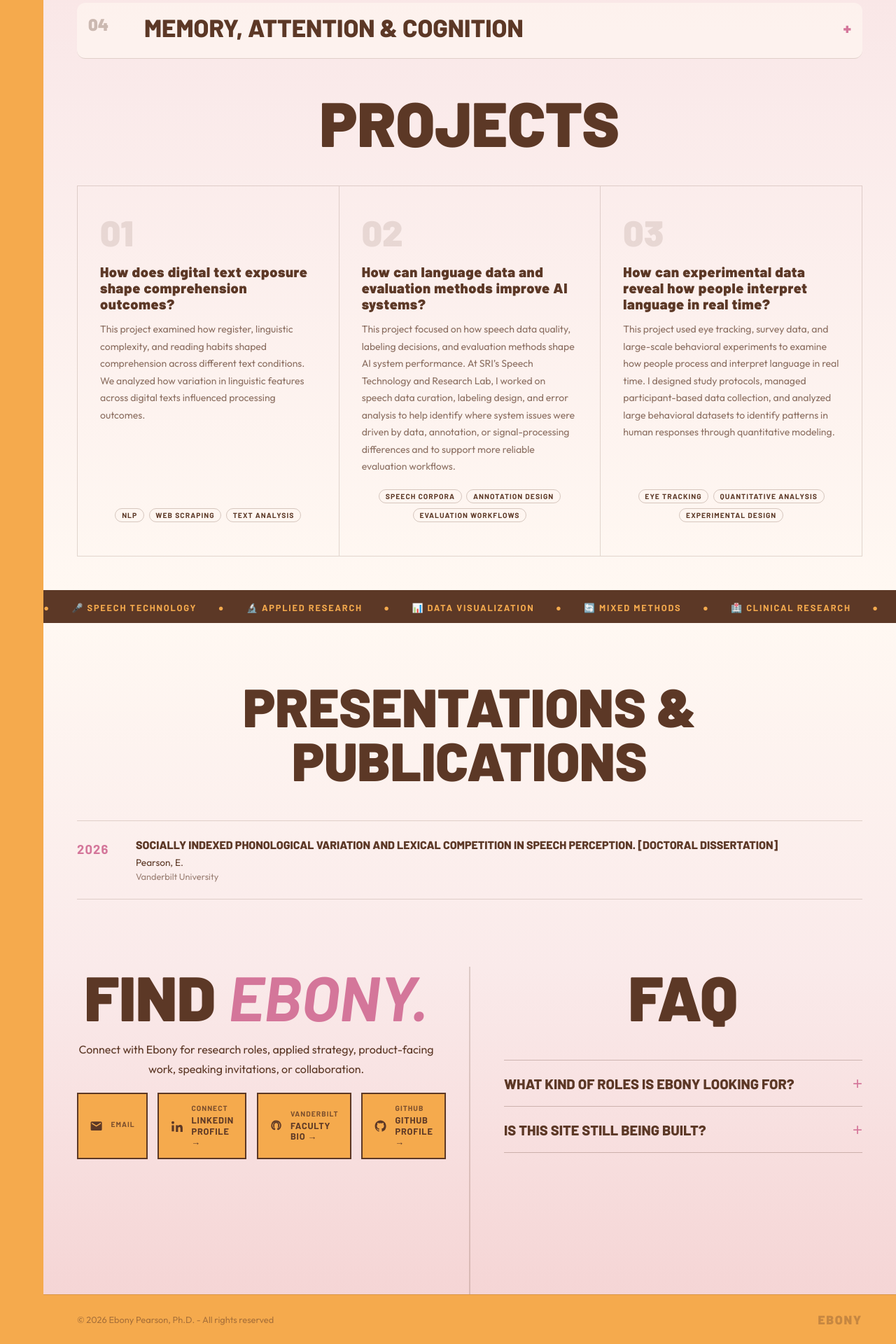
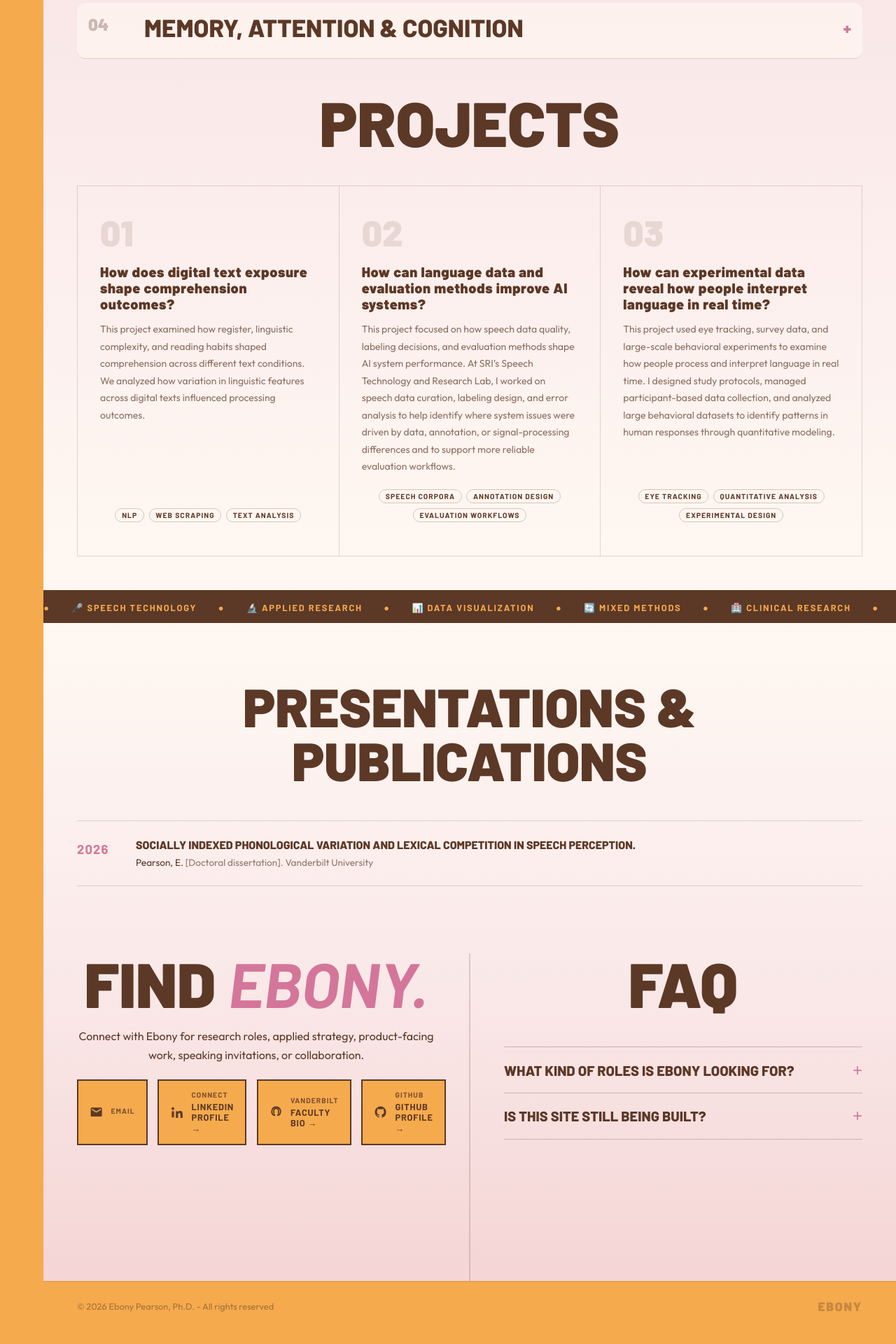
Before and after one commit to ebonypearson/ebonypearson.github.io, a Jekyll site: the page built from index.html, in a window 1280 px wide. Shown: the part 2010-3930 px from the top of the page at 70% size. Built offline with Jekyll 4.4.1, drawn with Linux system fonts in a browser that asks for light colours.

Commit message:
updated the formatting for publications

```diff
--- a/_includes/sections/publications.html
+++ b/_includes/sections/publications.html
@@ -53,8 +53,7 @@
       <span class="publications-year">{{ current_year }}</span>
       <div class="publications-content">
         <h3>{{ item.title }}</h3>
-        {% if item.authors %}<p class="publications-authors">{{ item.authors }}</p>{% endif %}
-        {% if item.organization %}<p class="publications-venue">{{ item.organization }}{% if item.location and item.location != "" %} · {{ item.location }}{% endif %}{% if item.link and item.link != "" %} — <a href="{{ item.link }}" class="publications-link" target="_blank" rel="noopener">{{ item.link }}</a>{% endif %}</p>{% endif %}
+        <p class="publications-meta">{% if item.authors %}<span class="publications-authors">{{ item.authors }}</span>{% endif %}{% if item.organization %}<span class="publications-venue"> {{ item.organization }}{% if item.location and item.location != "" %} · {{ item.location }}{% endif %}{% if item.link and item.link != "" %} — <a href="{{ item.link }}" class="publications-link" target="_blank" rel="noopener">{{ item.link }}</a>{% endif %}</span>{% endif %}</p>
       </div>
       <!-- <span class="publications-type">{{ item.type }}</span> -->
     </div>
--- a/assets/style.css
+++ b/assets/style.css
@@ -1064,14 +1064,18 @@
   margin-bottom: 0.35rem;
 }
 
+.publications-meta {
+  font-size: 0.85rem;
+  margin: 0;
+}
+
 .publications-authors {
-  font-size: 0.85rem;
-  margin-bottom: 0.2rem;
+  font-weight: 400;
 }
 
 .publications-venue {
-  font-size: 0.8rem;
-  opacity: 0.6;
+  font-weight: 300;
+  opacity: 0.65;
 }
 
 .publications-type {
```
Also changed, not shown: _data/content/research.yml (+6 -3 lines).
